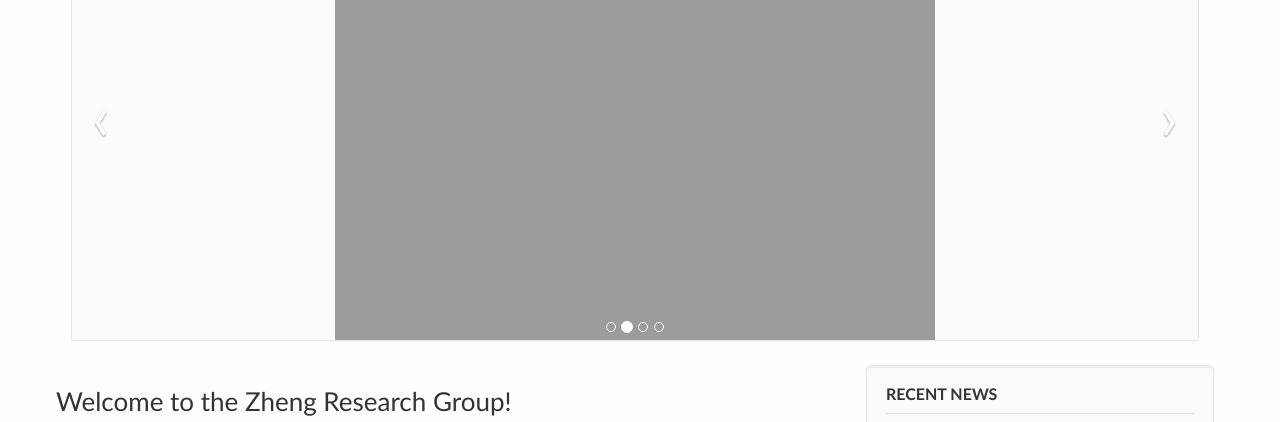
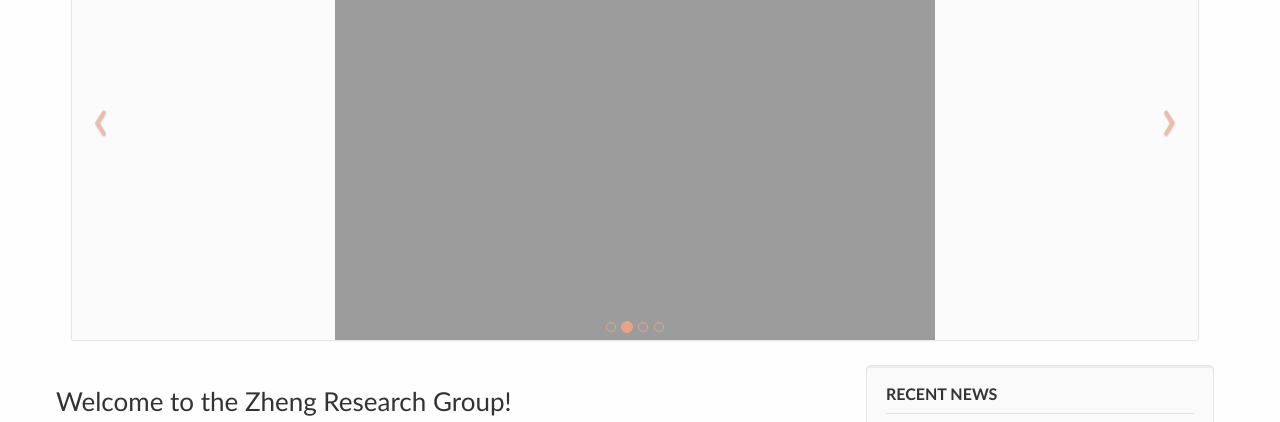
Before and after one commit to zhengchen3/zhengchen3.github.io, a Jekyll site: the page built from _pages/home.md, in a window 1280 px wide. Shown: the part 179-601 px from the top of the page. Built offline with Jekyll 4.4.1, drawn with Linux system fonts in a browser that asks for light colours; nearby versions of some CDN libraries.

Commit message:
Apply Coley-style parameters: CSS, nav, footer, news

```diff
--- a/css/main.scss
+++ b/css/main.scss
@@ -238,6 +238,15 @@ firstp {
   bottom: -10px;
 }
 
+.carousel-indicators li {
+  border: 1px solid #e6a38a;
+  background-color: transparent;
+}
+
+.carousel-indicators .active {
+  background-color: #e6a38a;
+}
+
 .carousel-inner .item {
   text-align: center;
 }
@@ -253,8 +262,8 @@ firstp {
   transform: translateY(-50%);
   font-size: 64px;
   font-weight: 300;
-  color: #fff;
-  text-shadow: 0 1px 2px rgba(0,0,0,0.6);
+  color: #e6a38a;
+  text-shadow: 0 1px 2px rgba(0,0,0,0.3);
 }
 
 .carousel-control.left::after {
```
